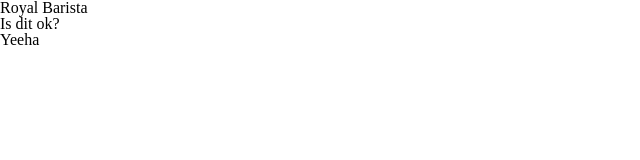
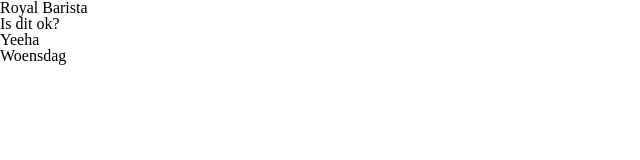
Before and after one commit to SimonVanherweghe/royalbarista, a website built with webpack: page src/index.html in a window 1280 px wide. Shown: the full height of the page, 0-640 px from the left. Built offline with nearby package versions, Linux system fonts and the light colour scheme; some packages are replaced by stand-ins of ours.

Commit message:
we zijn vandaag woensdag

```diff
--- a/src/index.html
+++ b/src/index.html
@@ -9,5 +9,6 @@
     <h1>Royal Barista</h1>
     <p>Is dit ok?</p>
     <p>Yeeha</p>
+    <p>Woensdag</p>
   </body>
 </html>
```
